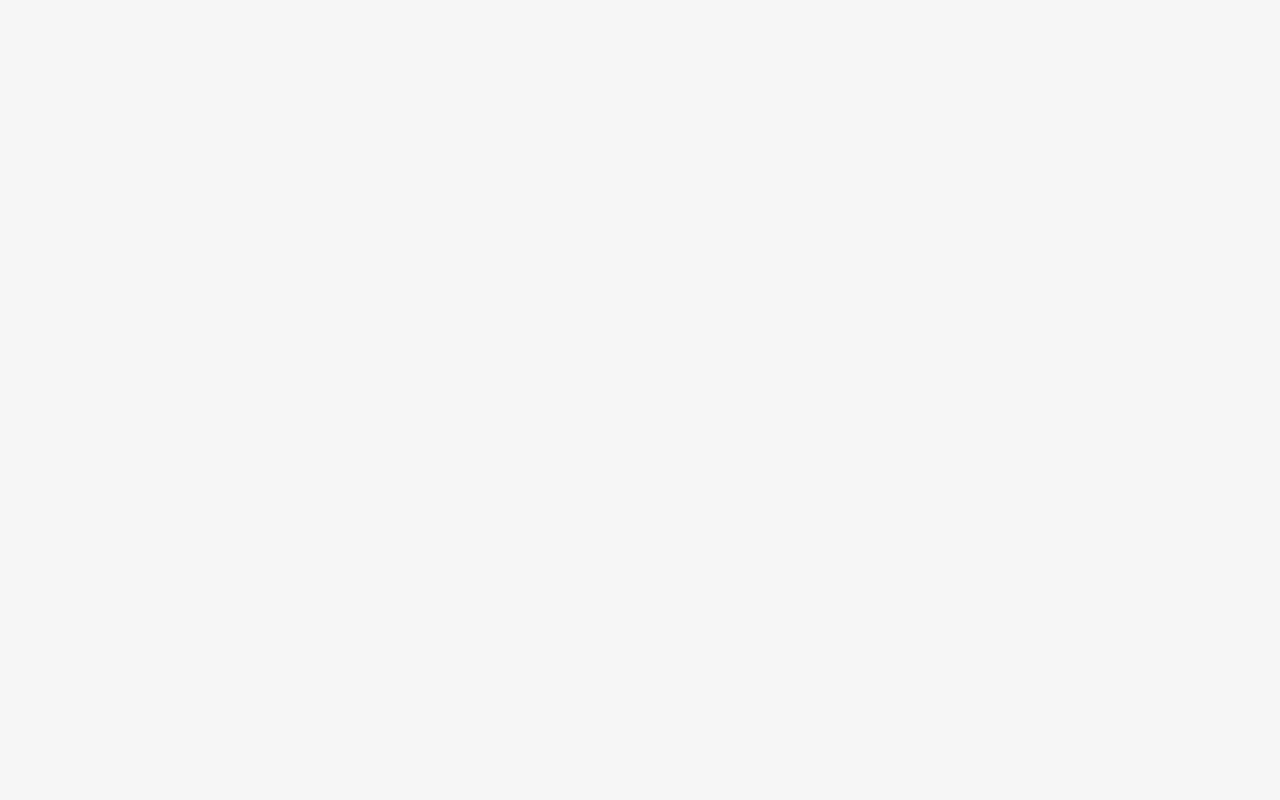
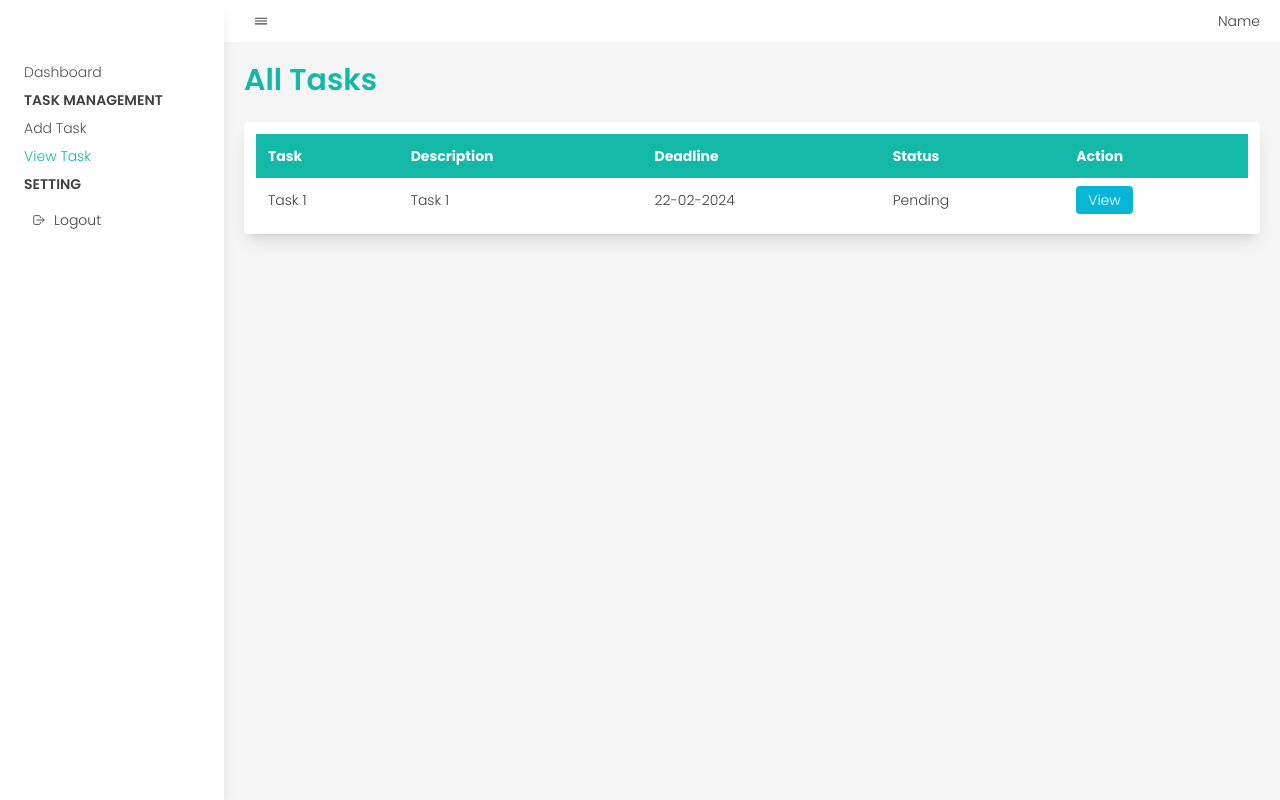
Before and after one commit to arisirvandiansyah/task-management-app, a React (Vite) app in the folder client/: page /tasks in a window 1280 px wide. Before the commit this address had no page. Built offline with nearby package versions, Linux system fonts and the light colour scheme.

Commit message:
feat(client): add view all task page design

```diff
--- a/client/src/main.jsx
+++ b/client/src/main.jsx
@@ -7,6 +7,7 @@ import Register from "./pages/Register.jsx";
 import Login from "./pages/Login.jsx";
 import Dashboard from "./pages/dashboard/Dashboard.jsx";
 import CreateTask from "./pages/dashboard/CreateTask.jsx";
+import ViewTask from "./pages/dashboard/ViewTask.jsx";
 
 createRoot(document.getElementById("root")).render(
   <BrowserRouter>
@@ -15,6 +16,7 @@ createRoot(document.getElementById("root")).render(
       <Route path="/login" element={<Login />} />
       <Route path="/" element={<Dashboard />} />
       <Route path="/tasks/create" element={<CreateTask />} />
+      <Route path="/tasks" element={<ViewTask />} />
     </Routes>
   </BrowserRouter>
 );
--- /dev/null
+++ b/client/src/pages/dashboard/ViewTask.jsx
@@ -0,0 +1,43 @@
+import React from "react";
+import Layout from "./Layout";
+
+const ViewTask = () => {
+  return (
+    <Layout>
+      <div className="mb-6">
+        <h1>All Tasks</h1>
+      </div>
+      <div className="p-3 bg-white rounded shadow-lg">
+        <table className="w-full">
+          <thead>
+            <tr>
+              <th className="text-left">Task</th>
+              <th className="text-left">Description</th>
+              <th className="text-left">Deadline</th>
+              <th className="text-left">Status</th>
+              <th className="text-left">Action</th>
+            </tr>
+          </thead>
+          <tbody>
+            <tr>
+              <td className="text-left">Task 1</td>
+              <td className="text-left">Task 1</td>
+              <td className="text-left">22-02-2024</td>
+              <td className="text-left">Pending</td>
+              <td className="text-left">
+                <a
+                  href="/task/:id"
+                  className="bg-cyan-500 hover:bg-cyan-600 hover:no-underline text-white rounded px-3 py-1"
+                >
+                  View
+                </a>
+              </td>
+            </tr>
+          </tbody>
+        </table>
+      </div>
+    </Layout>
+  );
+};
+
+export default ViewTask;
```
